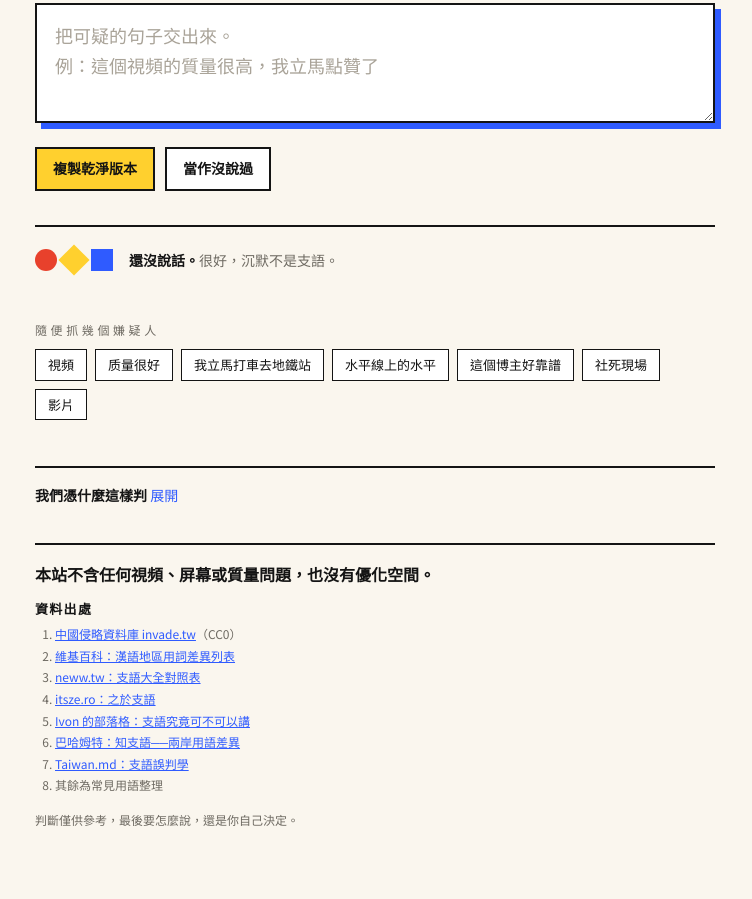
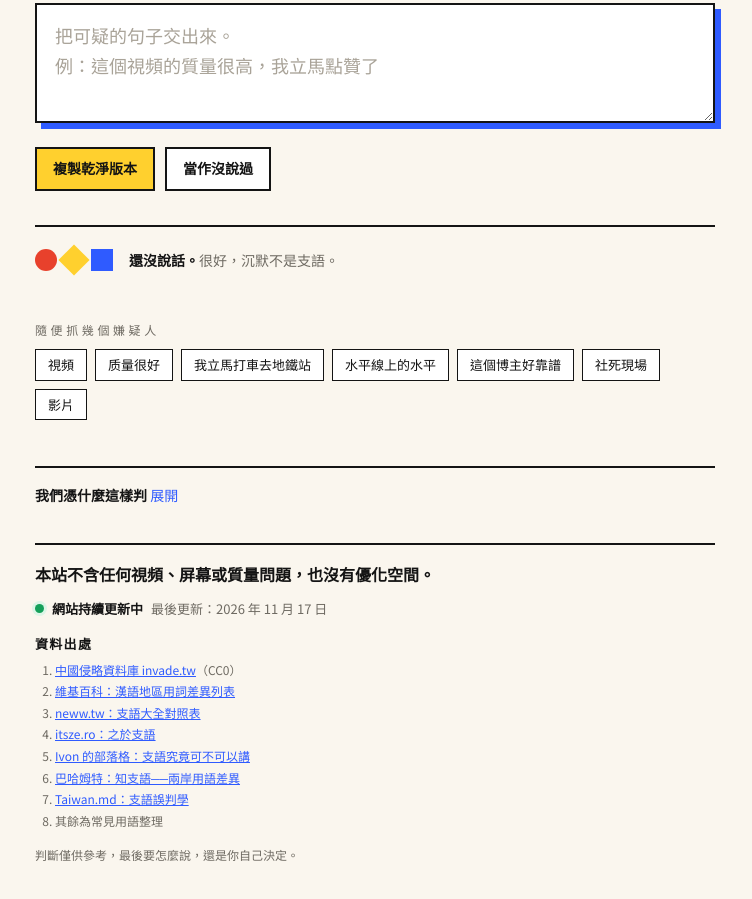
Before and after one commit to zhiyumdfk/zhiyumdfk, a plain HTML site: page index.html in a window 1280 px wide. Shown: the part 439-1338 px from the top of the page, without its empty margins (265-1017 px from the left). Before the commit the page ends 1309 px from the top, so only its background shows below. Drawn offline with Linux system fonts and the light colour scheme.

Commit message:
查不到時固定顯示「查無不法」；頁尾加上「網站持續更新中」
Co-Authored-By: Claude Opus 5.5 <noreply@anthropic.com>
Claude-Session: https://claude.ai/code/session_01QaL9BpyzkAfMZJ3tzxzo5Y

```diff
--- a/index.html
+++ b/index.html
@@ -136,6 +136,10 @@ details b{color:var(--ink)}
 footer{margin-top:36px;padding-top:18px;border-top:2px solid var(--ink);font-size:12px;color:var(--soft)}
 footer .joke{font-family:"Noto Serif TC",serif;font-weight:900;font-size:16px;color:var(--ink);margin-bottom:8px}
 footer a{color:var(--blue)}
+.upd{display:flex;align-items:center;gap:8px;flex-wrap:wrap;font-size:13px;font-weight:700;color:var(--ink);margin:0 0 14px}
+.upd-d{font-weight:400;color:var(--soft)}
+.dot-live{width:9px;height:9px;border-radius:50%;background:var(--green);box-shadow:0 0 0 3px var(--greenbg)}
+
 .src{margin:6px 0 14px}
 .src-h{font-weight:700;color:var(--ink);font-size:13px;margin-bottom:4px;letter-spacing:.1em}
 .src ol{margin:0;padding-left:20px;line-height:1.8}
@@ -193,6 +197,7 @@ footer a{color:var(--blue)}
 
   <footer>
     <div class="joke">本站不含任何視頻、屏幕或質量問題，也沒有優化空間。</div>
+    <div class="upd"><span class="dot-live"></span>網站持續更新中<span class="upd-d">最後更新：2026 年 11 月 17 日</span></div>
     <div class="src">
       <div class="src-h">資料出處</div>
       <ol>
@@ -1180,7 +1185,7 @@ const LINES={
   bad:n=>pick([`抓到 <span class="c-red">${n}</span> 個入侵詞。<small>請它們出示護照。</small>`,`這句話有 <span class="c-red">${n}</span> 個詞，不是在這裡長大的。<small>沒關係，我們幫你遣返。</small>`,`<span class="c-red">${n}</span> 名嫌疑人當場落網。<small>證據如下。</small>`]),
   gray:n=>`<span class="c-yellow">${n}</span> 個詞在灰色地帶游泳。<small>看你怎麼用，不一定有罪。</small>`,
   local:()=>`<span class="c-green">道地台灣貨。</span><small>髒是髒了點，但不是支語。</small>`,
-  ok:()=>pick([`<span class="c-green">乾淨。</span><small>這句話可以安心說出口。</small>`,`<span class="c-green">查無不法。</span><small>字典裡沒有找到支語。</small>`,`<span class="c-green">清白。</span><small>至少字典是這麼認為的。</small>`]),
+  ok:()=>`<span class="c-green">查無不法。</span><small>字典裡沒有找到支語。</small>`,
   tw:(w,t)=>`<span class="c-green">「${esc(w)}」是台灣說法。</span><small>你很好，別改。它的支語版本叫「${esc(t)}」，請保持距離。</small>`
 };
 
```
